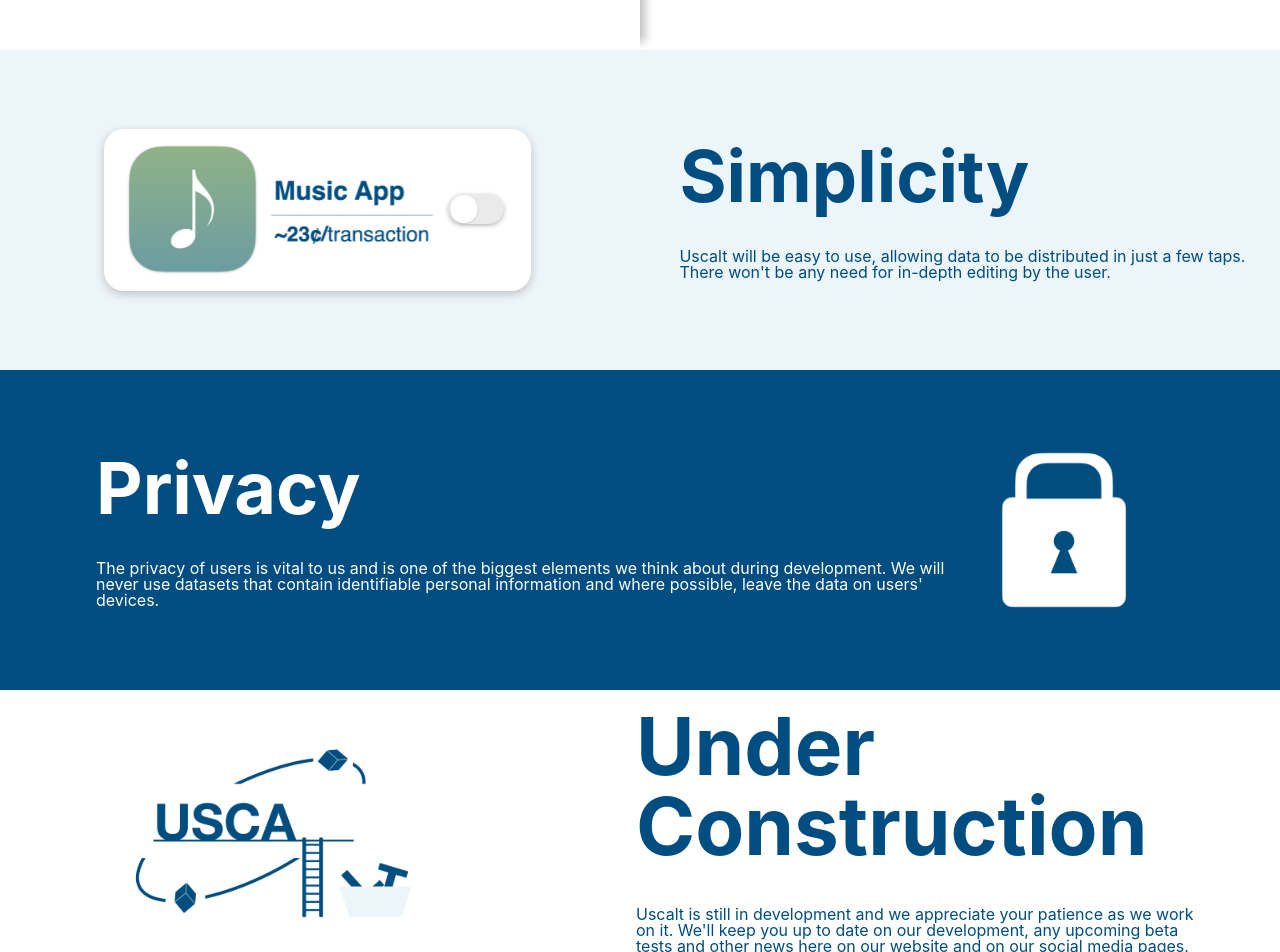
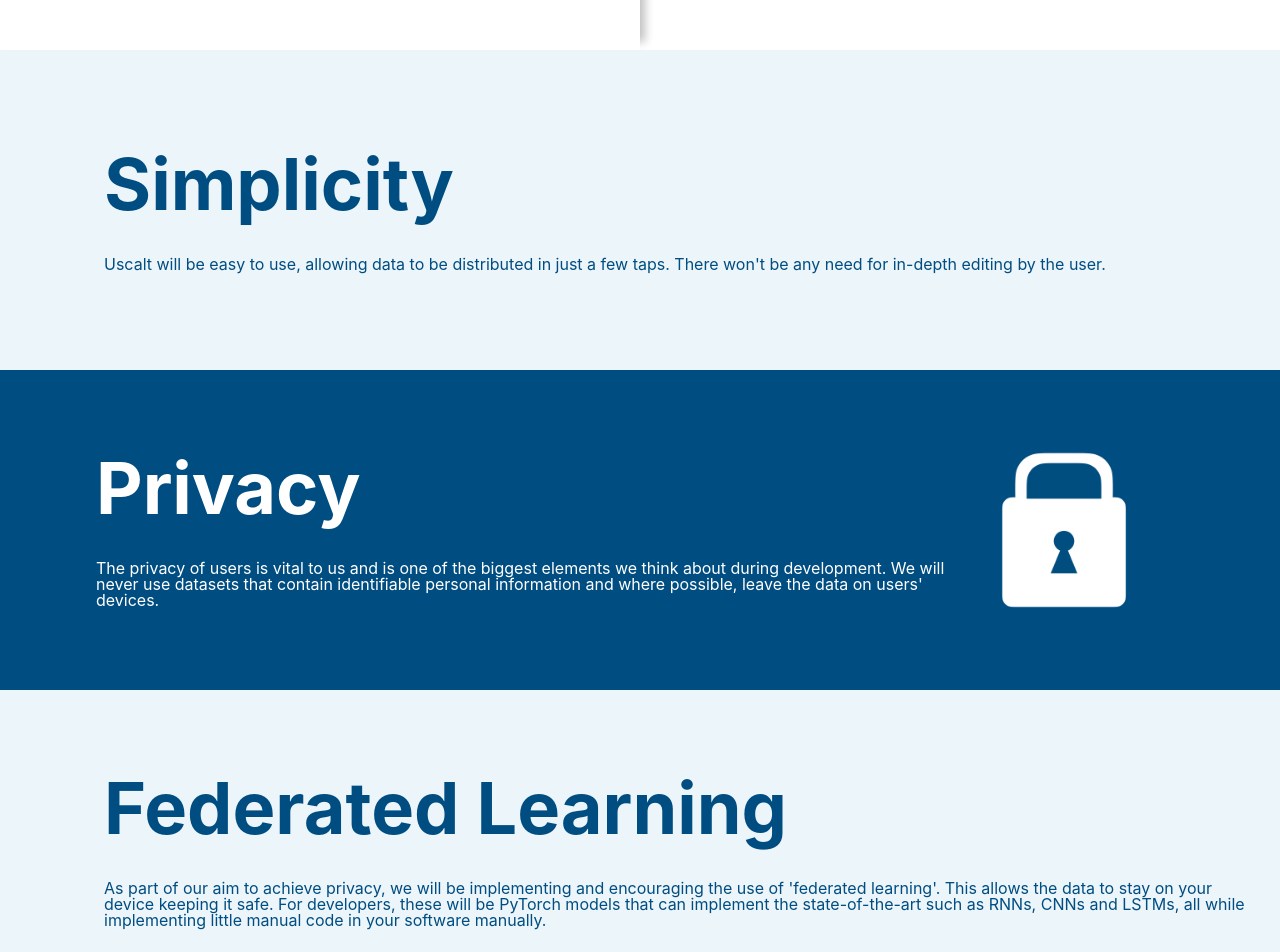
Before and after one commit to JustCunn/static-uscalt, a React (Create React App) app: page /about in a window 1280 px wide. Shown: the part 560-1512 px from the top of the page. Built offline with nearby package versions, Linux system fonts and the light colour scheme.

Commit message:
Added Fed Learning Description

```diff
--- a/src/components/about/about.js
+++ b/src/components/about/about.js
@@ -11,8 +11,19 @@
         return (
             <>
                 <Panel/>
-                <Simple/>
+                <Simple
+                text="Uscalt will be easy to use, allowing data to be distributed
+                in just a few taps. There won't be any need for in-depth editing by the user."
+                title="Simplicity"
+                />
                 <Privacy/>
+                <Simple
+                text="As part of our aim to achieve privacy, we will be implementing and encouraging the use of
+                'federated learning'. This allows the data to stay on your device keeping it safe. For developers,
+                these will be PyTorch models that can implement the state-of-the-art such as RNNs, CNNs and LSTMs, all while implementing little
+                manual code in your software manually."
+                title="Federated Learning"
+                />
                 <Construction/>
             </>
         )
--- a/src/components/about/simple.css
+++ b/src/components/about/simple.css
@@ -1,6 +1,6 @@
 .simple-container img {
     height: 10em;
-    clip-path: inset(10px 20px 10px 20px);
+    /*clip-path: inset(10px 20px 10px 20px);*/
 }
 
 .img-container {
@@ -19,11 +19,11 @@
     height: 20em;
     display: flex;
     align-items: center;
+    justify-content: flex-start;
     padding: 0 1em 0 1em;
 }
 
 .simple-text-container {
-    margin: 0 0 0 3.8em;
     display: flex;
     flex-direction: column;
 }
--- a/src/components/about/simple.js
+++ b/src/components/about/simple.js
@@ -29,18 +29,18 @@
 
         return(
             <div className="simple-container">
-                <div onMouseOver={handleHover} onMouseOut={handleUp} className="img-container">
+                {/*<div onMouseOver={handleHover} onMouseOut={handleUp} className="img-container">
                     <img src={this.state.tranMedia} id='off' alt=""/>
-                </div>
+        </div>*/}
                 <div className="img-container">
                     <img src={Mobile} id="on" alt=""/>
                 </div>
                 <div className="simple-text-container">
                     <div className="simple-title">
-                        Simplicity
+                        {this.props.title}
                     </div>
                     <div className="simple-desc">
-                        Uscalt will be easy to use, allowing data to be distributed in just a few taps. There won't be any need for in-depth editing by the user.
+                        {this.props.text}
                     </div>
                 </div>
             </div>
```
